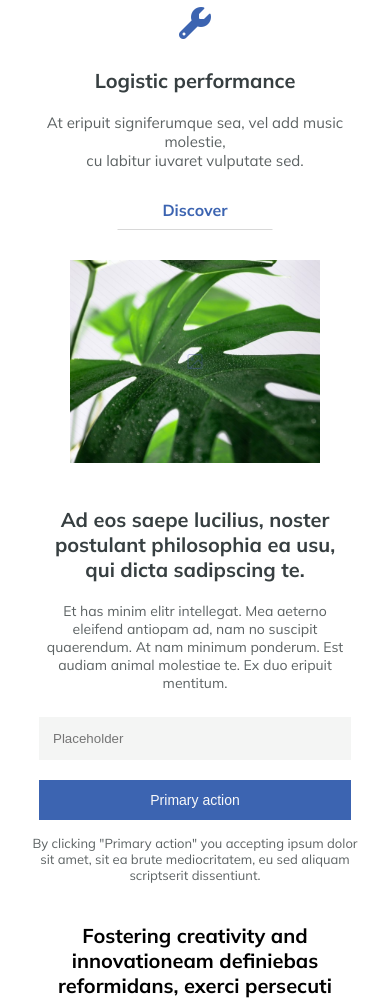
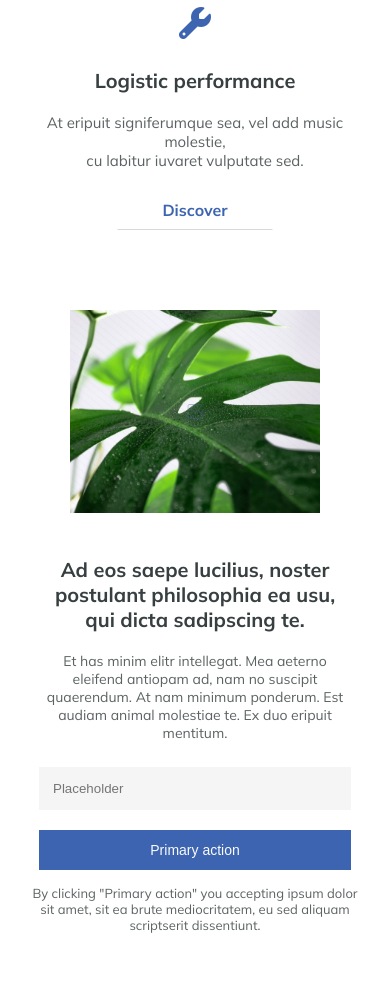
Before and after one commit to nguyentien110-fe/Frontend-Examination-Ep1, a plain HTML site: page index.html in a window 390 px wide. Shown: the part 1406-2407 px from the top of the page. Drawn offline with Linux system fonts and the light colour scheme.

Commit message:
upload-1

```diff
--- a/responsive.css
+++ b/responsive.css
@@ -188,6 +188,7 @@
         justify-content: center;
         align-items: center;
         text-align: center;
+        margin: 50px 0 0 0;
     }
     .content-action,
     .content-image {
```
